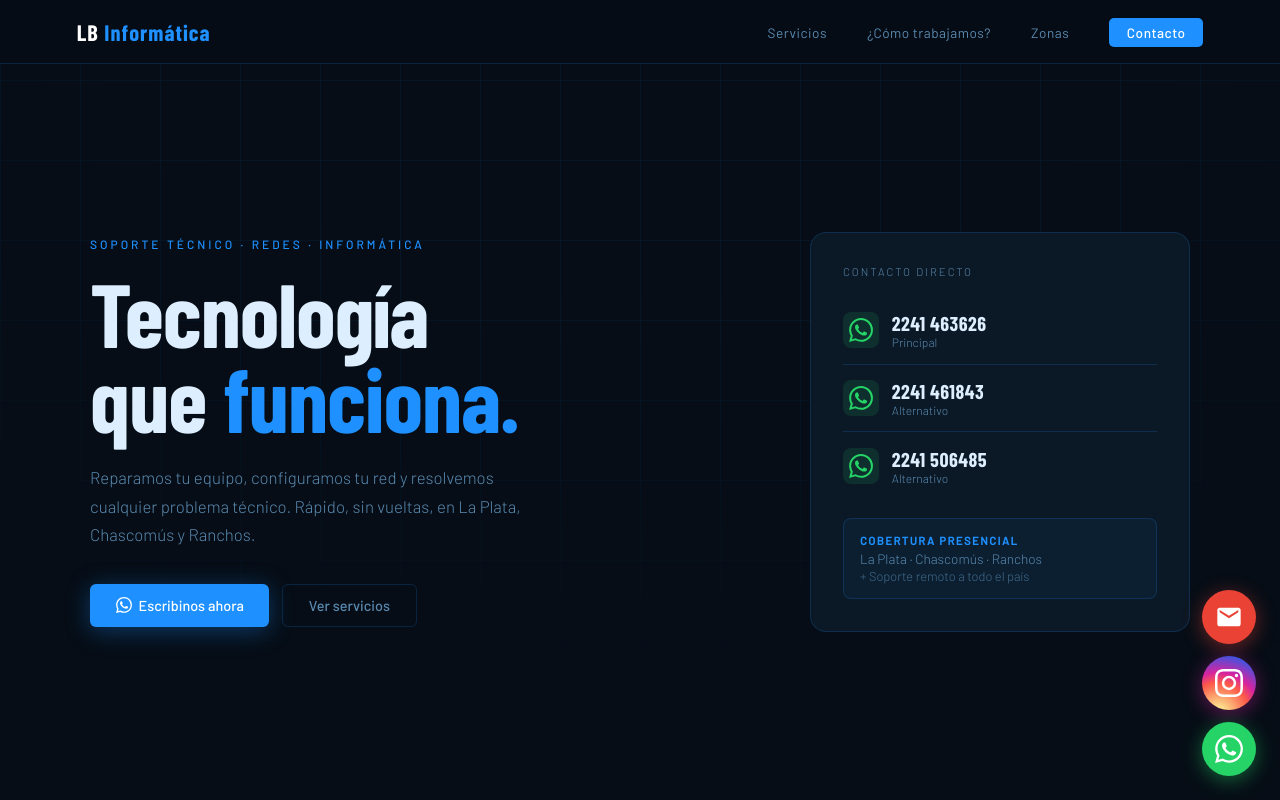
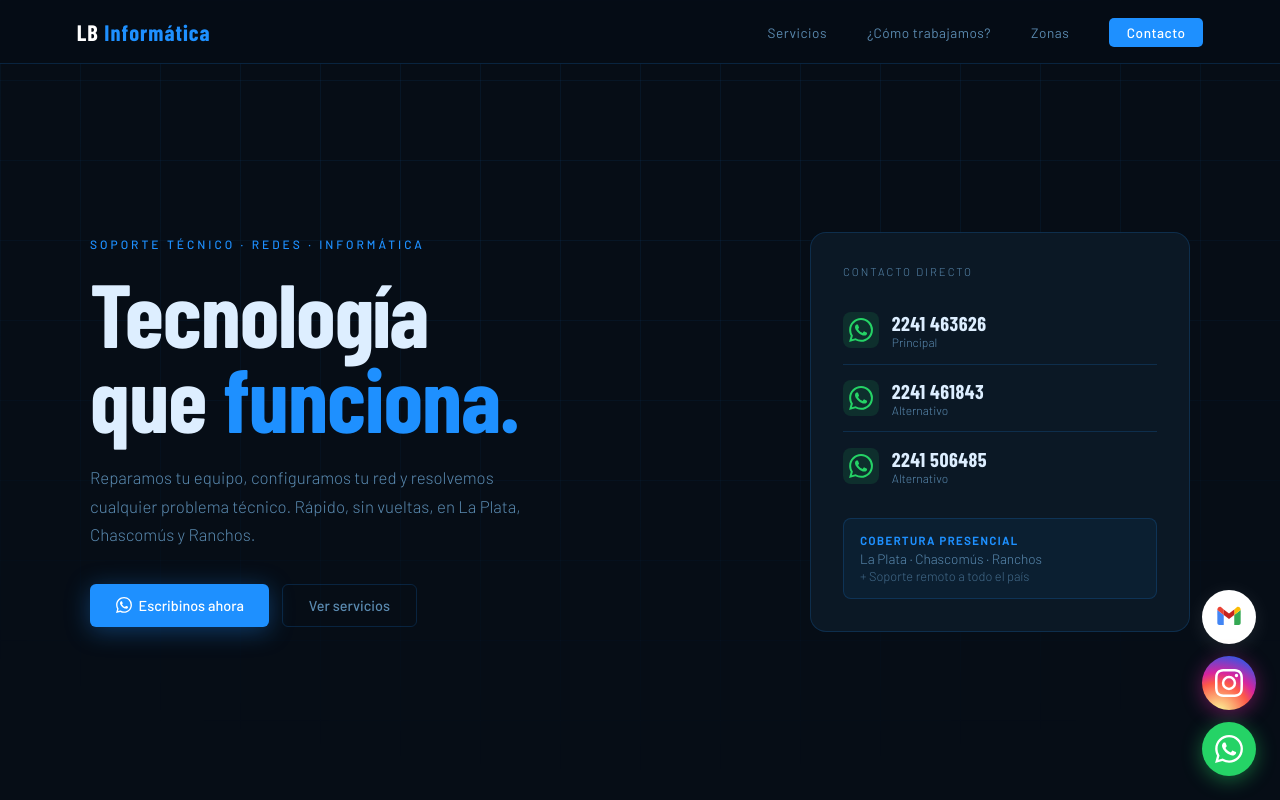
Before and after one commit to lbinformaticait/lbinformaticait.github.io, a plain HTML site: page index.html in a window 1280 px wide. Shown: the top 800 px of the page. Drawn offline with nearby package versions, Linux system fonts and the light colour scheme; a web font is replaced by a local one.

Commit message:
Update index.html

```diff
--- a/index.html
+++ b/index.html
@@ -244,10 +244,13 @@
       box-shadow: 0 4px 20px rgba(214,36,159,.45);
     }
     .mail-btn {
-      bottom: 156px;
-      background: #ea4335;
-      box-shadow: 0 4px 20px rgba(234,67,53,.45);
+        bottom: 156px;
+        background: #ffffff; /* Fondo blanco para el logo a color */
+        box-shadow: 0 4px 20px rgba(255,255,255,0.1);
     }
+
+    .wa-btn svg, .ig-btn svg { fill: white; }
+    .mail-btn svg { fill: none; }
 
     /* REVEAL */
     .reveal { opacity: 0; transform: translateY(22px); transition: opacity .55s, transform .55s; }
@@ -486,8 +489,14 @@
   <p>La Plata · Chascomús · Ranchos &nbsp;·&nbsp; © 2026</p>
 </footer>
 
-<a href="lbinformatica.it@gmail.com" target="_blank" class="float-btn mail-btn" title="Enviar correo">
-  <svg viewBox="0 0 24 24"><path d="M20 4H4C2.9 4 2.01 4.9 2.01 6L2 18c0 1.1.9 2 2 2h16c1.1 0 2-.9 2-2V6c0-1.1-.9-2-2-2zm0 4l-8 5-8-5V6l8 5 8-5v2z"/></svg>
+<a href="mailto:lbinformatica.it@gmail.com" class="float-btn mail-btn" title="Enviar correo">
+  <svg viewBox="0 0 48 48">
+    <path fill="#4285F4" d="M4 11.8v22.4c0 1.9 1.5 3.4 3.4 3.4h7.6V20.5L4 11.8z"/>
+    <path fill="#34A853" d="M33 37.6h7.6c1.9 0 3.4-1.5 3.4-3.4V11.8L33 20.5v17.1z"/>
+    <path fill="#FBBC04" d="M44 11.8l-11 8.7v-9.3L37.8 7c1.3-1 3.2-.8 4.3.4.8.8 1.9 2.2 1.9 4.4z"/>
+    <path fill="#EA4335" d="M4 11.8l11 8.7v-9.3L10.2 7C8.9 6 7 6.2 5.9 7.4 5.1 8.2 4 9.6 4 11.8z"/>
+    <path fill="#C5221F" d="M15 20.5l9 6.8 9-6.8V11.2l-9 6.8-9-6.8v9.3z"/>
+  </svg>
 </a>
 
 <a href="https://instagram.com/lbsoportetecnico" target="_blank" class="float-btn ig-btn" title="Instagram">
```
